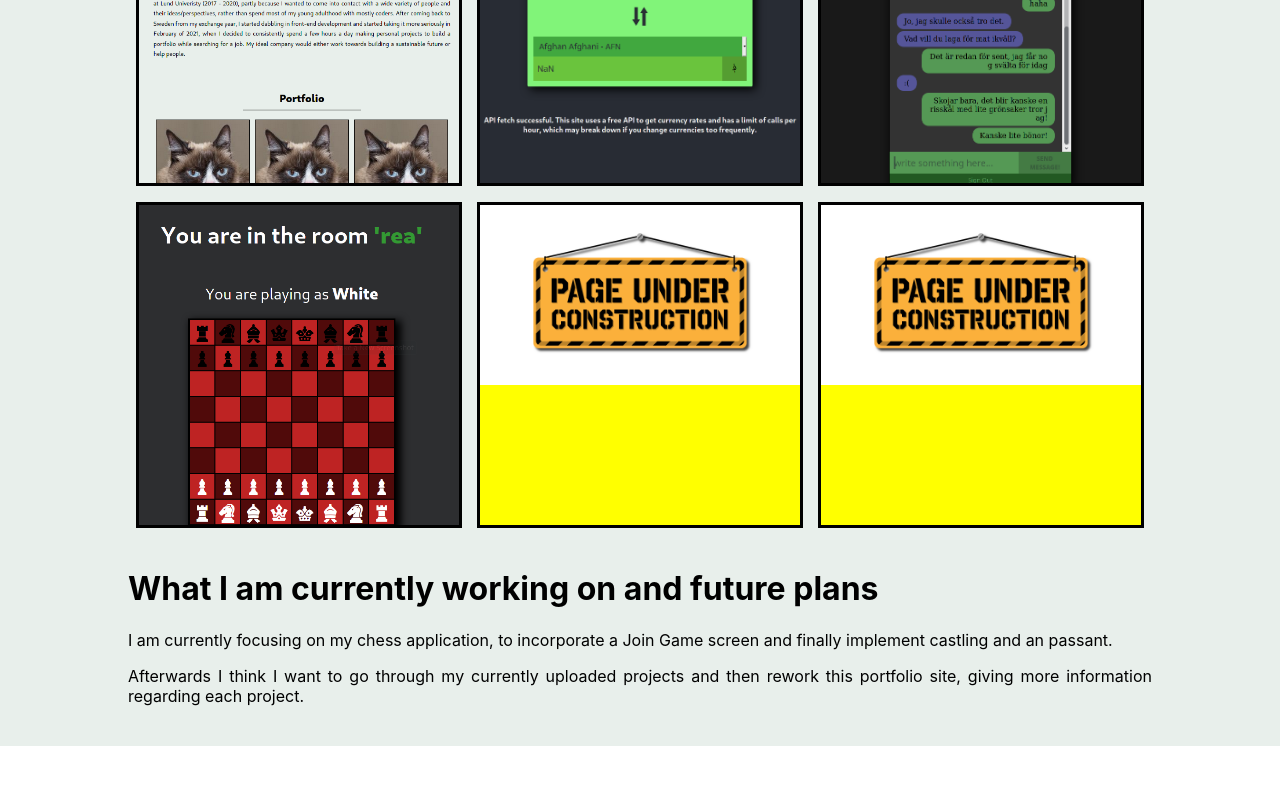
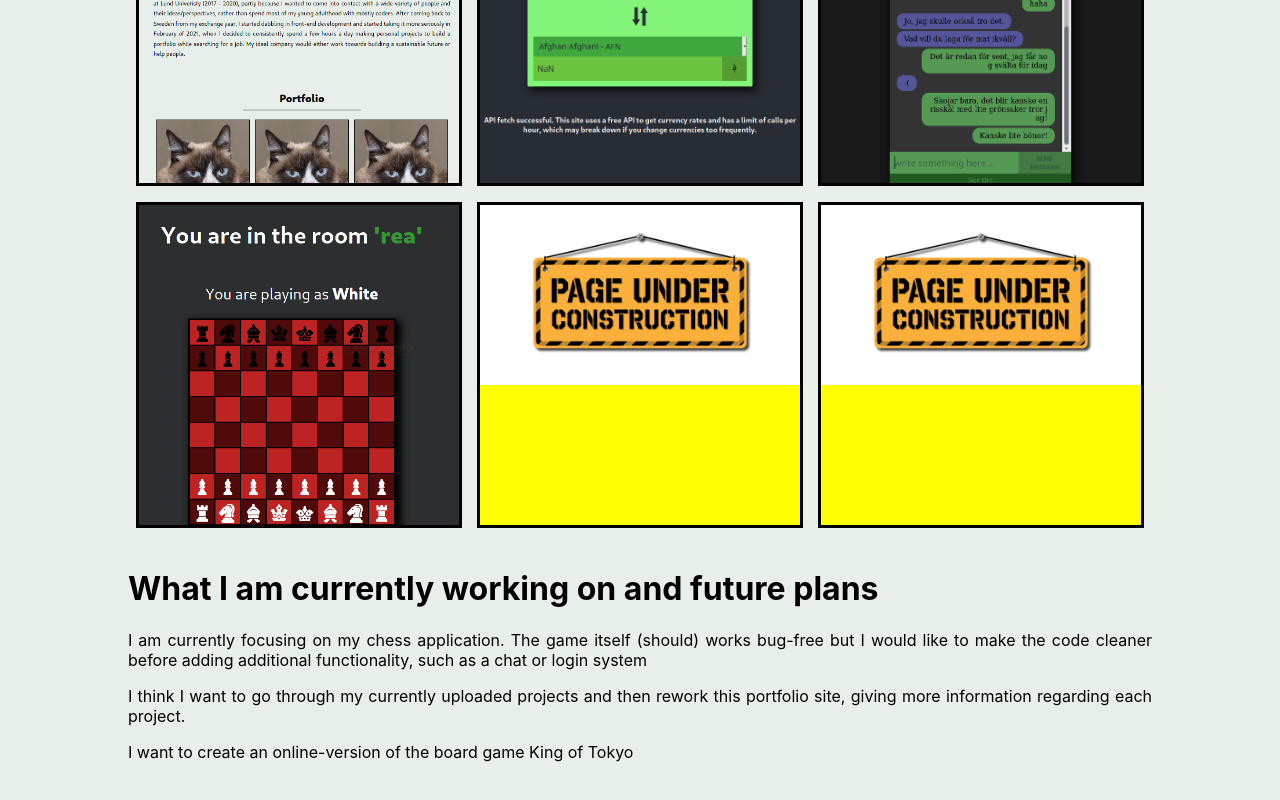
Before and after one commit to JesperGustafsson/portfolio-old, a React (Create React App) app: page / in a window 1280 px wide. Shown: the part 1035-1835 px from the top of the page. Before the commit the page ends 1781 px from the top, so only its background shows below. Built offline with nearby package versions, Linux system fonts and the light colour scheme.

Commit message:
changed current plans

```diff
--- a/src/components/Todo.js
+++ b/src/components/Todo.js
@@ -5,8 +5,9 @@ const Todo = () => {
         <div>
             <br></br>
             <h1>What I am currently working on and future plans</h1>
-            <p>I am currently focusing on my chess application, to incorporate a Join Game screen and finally implement castling and an passant. </p>
-            <p>Afterwards I think I want to go through my currently uploaded projects and then rework this portfolio site, giving more information regarding each project. </p>
+            <p>I am currently focusing on my chess application. The game itself (should) works bug-free but I would like to make the code cleaner before adding additional functionality, such as a chat or login system</p>
+            <p>I think I want to go through my currently uploaded projects and then rework this portfolio site, giving more information regarding each project. </p>
+            <p>I want to create an online-version of the board game King of Tokyo</p>
         </div>
     )
 }
```
